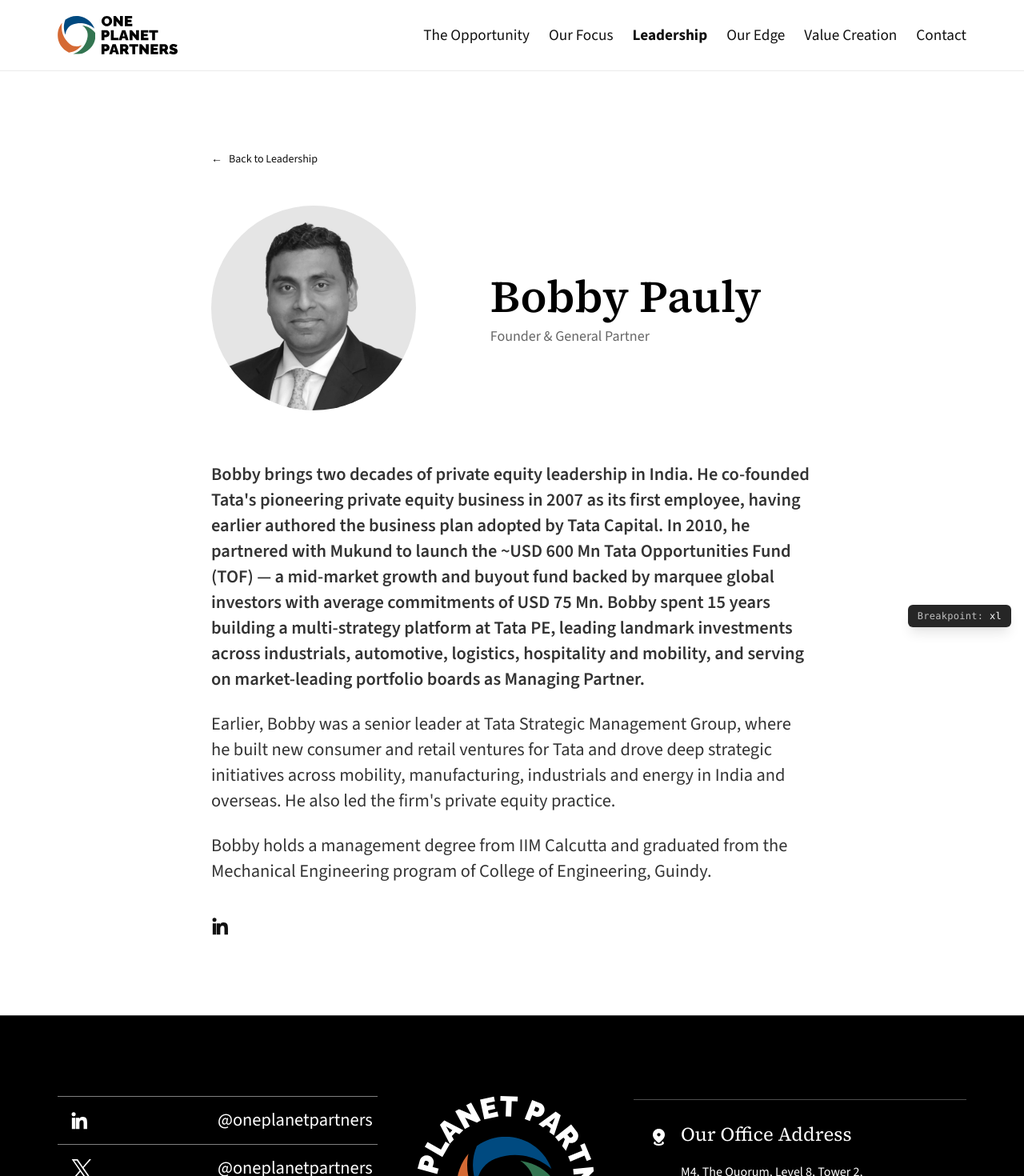
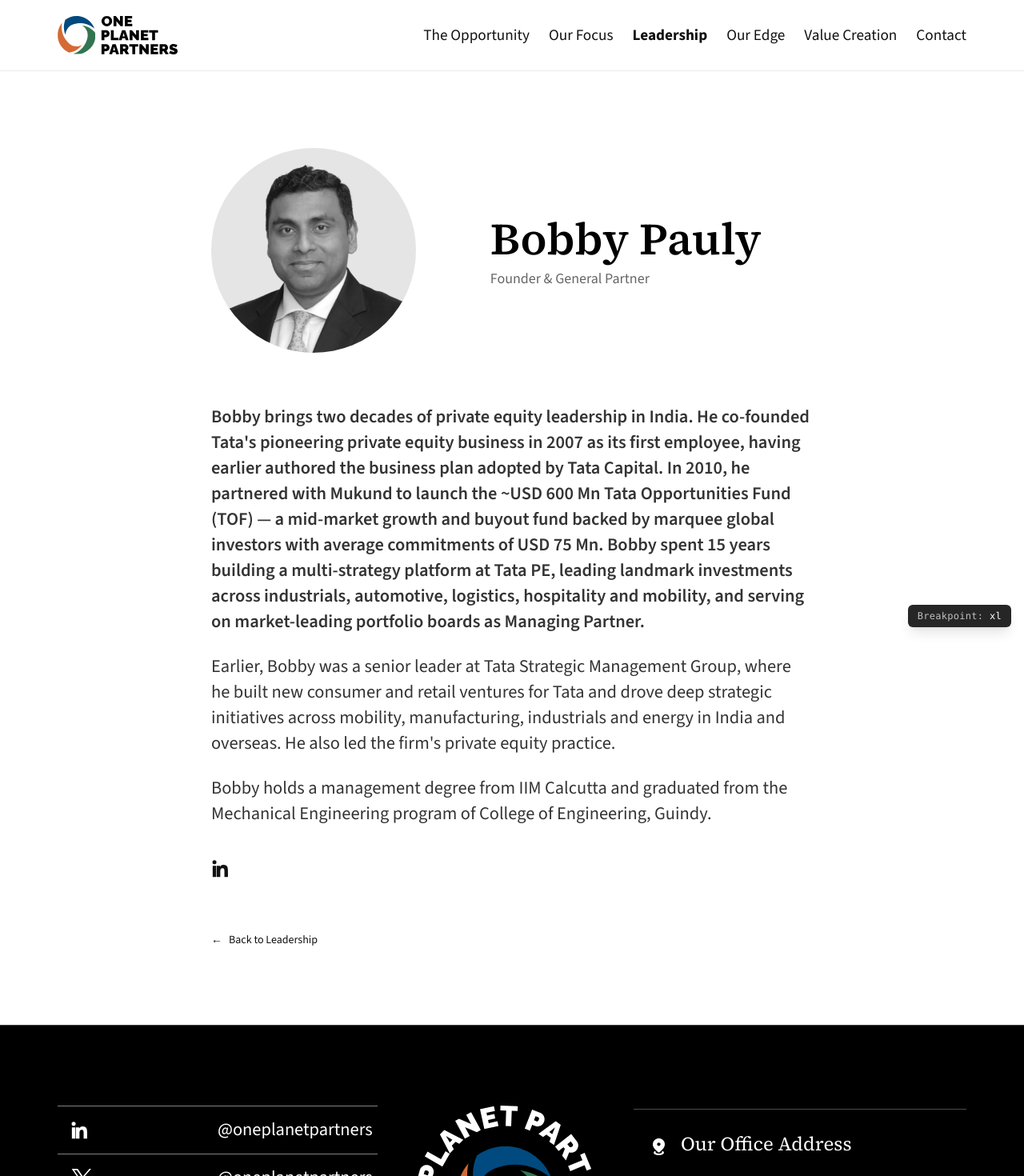
Before and after one commit to white-board-io/one-planet-partners, a Next.js app: page /leadership/bobby in a window 1280 px wide. Shown: the top 1470 px of the page at 80% size. Built offline with nearby package versions, Linux system fonts and the light colour scheme.

Commit message:
refactor: Update aspect ratio in focus section and enhance back navigation link in person detail component for improved layout and user experience

```diff
--- a/app/_components/home/focus-section.tsx
+++ b/app/_components/home/focus-section.tsx
@@ -329,7 +329,7 @@
                 </button>
               </div>
             </div>
-            <div className="relative order-1 mx-auto aspect-[239/110] w-full max-w-sm overflow-hidden rounded-sm bg-white/5 md:aspect-[16/9] md:max-w-2xl lg:order-2 lg:mx-0 lg:aspect-[762/665] lg:h-auto lg:min-h-0 lg:max-w-190 lg:rounded-t-md lg:rounded-b-none">
+            <div className="relative order-1 mx-auto aspect-[239/160] w-full max-w-sm overflow-hidden rounded-sm bg-white/5 md:aspect-[16/9] md:max-w-2xl lg:order-2 lg:mx-0 lg:aspect-[762/665] lg:h-auto lg:min-h-0 lg:max-w-190 lg:rounded-t-md lg:rounded-b-none">
               <Image
                 key={activeFocus.image}
                 fill
--- a/app/leadership/[id]/_components/person-detail.tsx
+++ b/app/leadership/[id]/_components/person-detail.tsx
@@ -10,16 +10,6 @@
   return (
     <section className="py-16 md:py-24">
       <Container className="max-w-4xl">
-        <Reveal>
-          <Link
-            href="/leadership"
-            className="font-sans-brand mb-10 inline-flex items-center gap-2 text-sm text-black/60 transition-colors hover:text-black md:mb-12"
-          >
-            <span aria-hidden="true">←</span>
-            Back to Leadership
-          </Link>
-        </Reveal>
-
         {/* Top two-column row: portrait left, name + designation right */}
         <div className="grid gap-10 lg:grid-cols-[2fr_3fr] lg:items-center lg:gap-20">
           <Reveal className="flex justify-center lg:justify-start">
@@ -100,6 +90,18 @@
             )}
           </Reveal>
         )}
+
+        <Reveal className="mt-12 flex lg:mt-16 justify-start">
+          <Link
+            href="/leadership"
+            className="font-sans-brand group text-sm text-black/60 transition-colors hover:text-black"
+          >
+            <span className="inline-flex items-center gap-2  group-hover:decoration-current">
+              <span aria-hidden="true">←</span>
+              Back to Leadership
+            </span>
+          </Link>
+        </Reveal>
       </Container>
     </section>
   );
```
Also changed, not shown: public/images/focus-image2.webp.
